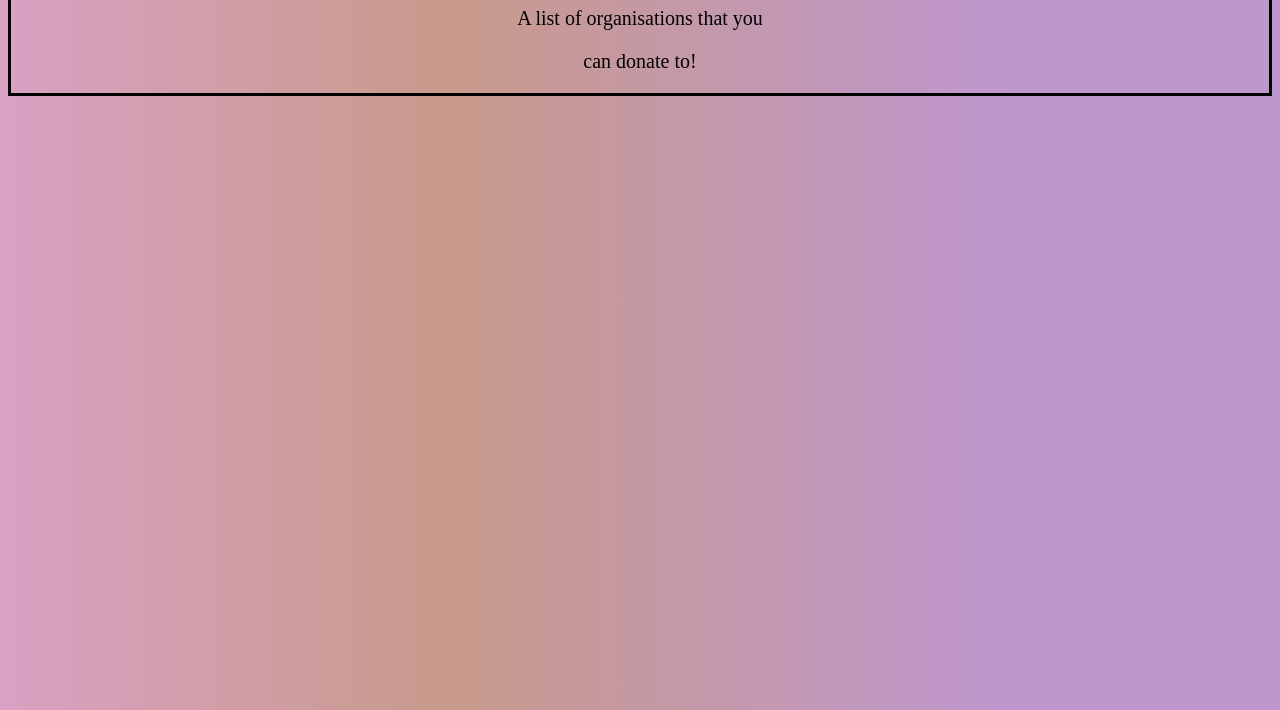
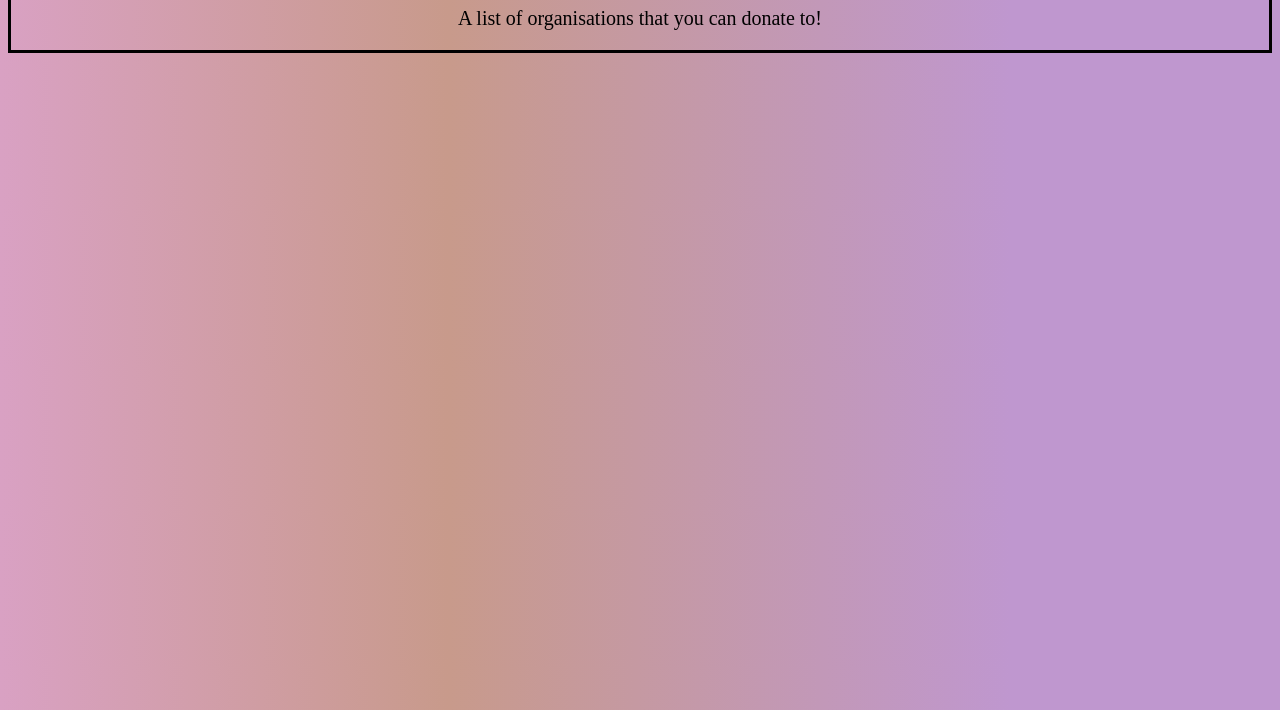
Before and after one commit to VariableKay/support, a plain HTML site: page index.html in a window 1280 px wide. Shown: the part 90-800 px from the top of the page. Drawn offline with Linux system fonts and the light colour scheme; a web font is replaced by a local one.

Commit message:
Update index.html

```diff
--- a/index.html
+++ b/index.html
@@ -7,8 +7,7 @@
   <body>
     <div class="box"/>
       <h1>Supporting Victims of Sexual Assault</h1>
-      <p>A list of organisations that you</p>
-      <p>can donate to!</p>
+      <p>A list of organisations that you can donate to!</p>
     <div>
   </body>
 </head>
```
